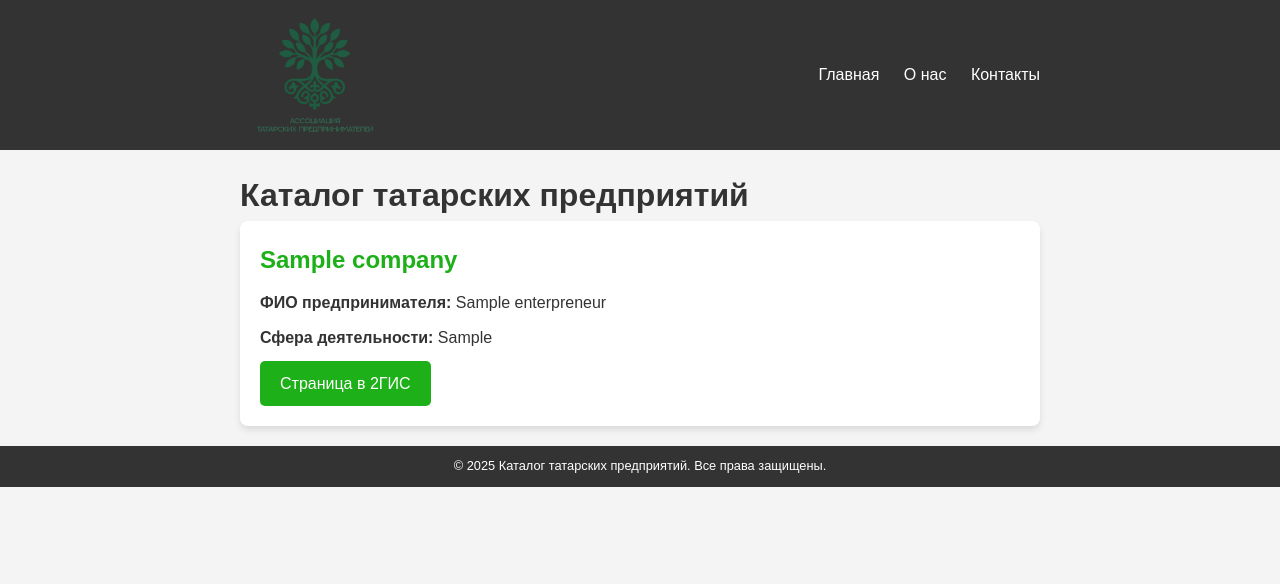
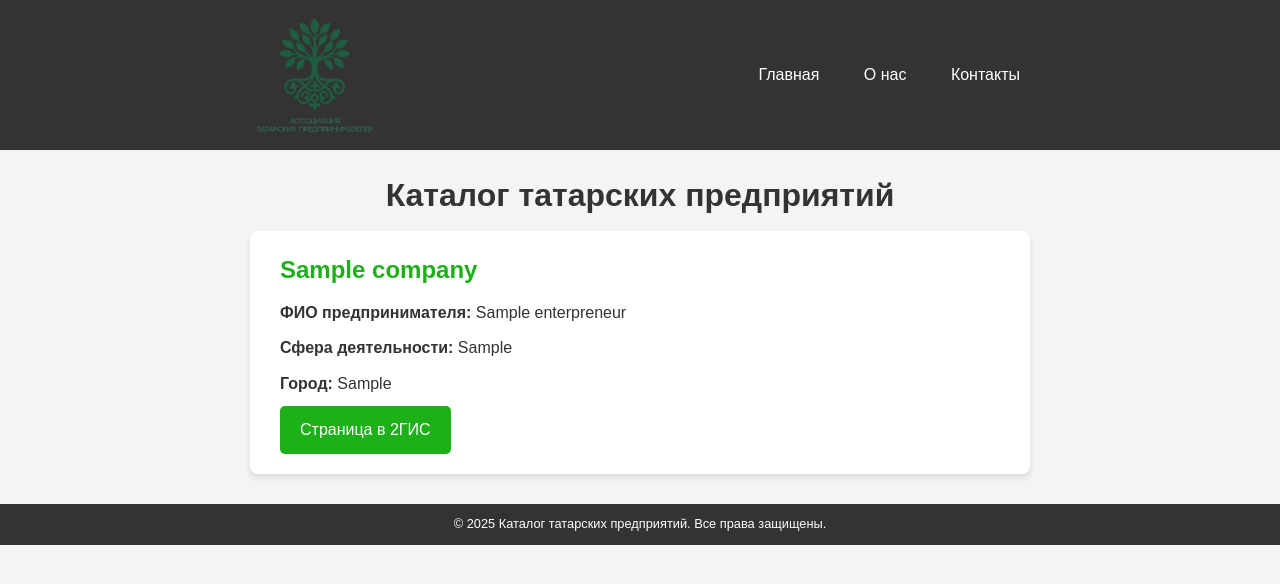
Before and after one commit to Ramilische/TatarEnterpreneur, a Django app: page /home in a window 1280 px wide. Shown: the top 584 px of the page. Run offline with Django 5.2, Linux system fonts and the light colour scheme; tables that the repository leaves empty hold one stand-in row (values such as "Sample post"); parts of the project's set-up code (start-up, migrations or seed data) failed here and were passed over.

Commit message:
Небольшие изменения шаблонов

```diff
--- a/django_project/static/css/styles.css
+++ b/django_project/static/css/styles.css
@@ -6,16 +6,13 @@
 }
 
 body {
+    display: flex;
+    flex-direction: column;
     font-family: Arial, sans-serif;
     line-height: 1.6;
     background-color: #f4f4f4;
     color: #333;
     padding: 0; /*  Убрал padding с body, чтобы header и footer прилегали к краям */
-}
-
-.container {
-    max-width: 800px; /* Уменьшил ширину для лучшего вида в одну колонку */
-    margin: 0 auto;
 }
 
 /* Стили для header */
@@ -46,6 +43,7 @@ header nav a {
     color: #fff;
     text-decoration: none;
     margin-left: 20px;
+    margin-right: 20px;
 }
 
 header nav a:hover {
@@ -61,6 +59,7 @@ div img {
 /* Стили для main */
 main {
     padding: 20px 0;
+    flex: 1;
 }
 
 /* Стили для footer */
@@ -71,18 +70,31 @@ footer {
     padding: 10px 0;
     font-size: 0.8em;
     margin-top: 20px;
+
+}
+
+.container {
+    max-width: 800px; /* Уменьшил ширину для лучшего вида в одну колонку */
+    width: min(800px, 100%);
+    margin: 0 auto;
+}
+
+.container h1 {
+    text-align: center;
+    width: auto;
 }
 
 /*  Стили для enterprise-list и enterprise-card (как в предыдущем ответе) */
 .enterprise-list {
     display: flex;
     flex-direction: column; /* Располагаем элементы вертикально */
-    gap: 20px;
+
 }
 
 .enterprise-card {
     background-color: #fff;
-    padding: 20px;
+    margin: 10px;
+    padding: 20px 20px 20px 30px;
     border-radius: 8px;
     box-shadow: 0 4px 6px rgba(0, 0, 0, 0.1);
     transition: transform 0.3s ease-in-out;
@@ -118,8 +130,9 @@ footer {
 .twogis-button {
     display: inline-block;
     background-color: #1db018;
+    font-size: 1em;
     color: #fff;
-    padding: 10px 20px;
+    padding: 15px 20px;
     text-decoration: none;
     border-radius: 5px;
     transition: background-color 0.3s ease;
--- a/django_project/static/js/script.js
+++ b/django_project/static/js/script.js
@@ -6,3 +6,7 @@ function redirect(url)
 function new_page(url) {
     window.open(url);
 }
+
+function show_popup() {
+
+}
--- a/django_project/templates/app/company.html
+++ b/django_project/templates/app/company.html
@@ -4,8 +4,6 @@
         Страница компании
 -->
 {% block content %}
-<script src="{% static 'js/script.js' %}"></script>
-<body>
 <div class="container">
     <h2>{{ company.name }}</h2>
     <p>Сфера: {{ company.field }}</p>
@@ -14,6 +12,5 @@
     <button class="twogis-button" onclick="new_page('{{ company.twogislink }}')">Ссылка на 2ГИС</button>
     <img src="https://static.maps.2gis.com/1.0?s=880x250&c=55.75717,49.12963&z=17" alt="карта">
 </div>
-</body>
 
 {% endblock %}
--- a/django_project/templates/app/homepage.html
+++ b/django_project/templates/app/homepage.html
@@ -5,7 +5,6 @@
 -->
 {% block content %}
 
-<body>
 <div class="container">
     <h1>Каталог татарских предприятий</h1>
     <div class="enterprise-list">
@@ -15,16 +14,16 @@
             <h2>{{ comp.name }}</h2>
             <p><strong>ФИО предпринимателя:</strong> {{ comp.enterpreneur.name }}</p>
             <p><strong>Сфера деятельности:</strong> {{ comp.field }}</p>
-                <a href="{{ comp.twogislink }}"  target="_blank"> Страница в 2ГИС</a>
+            <p><strong>Город:</strong> {{ comp.city }}</p>
+            <button class="twogis-button" onclick="new_page('{{ comp.twogislink }}')">Страница в 2ГИС</button>
         </div>
         {% endfor %}
     </div>
 </div>
-</body>
 
 <div class="pop-up">
+    <div class="pop-up-content">
 
     </div>
-
-<script src="{% static 'js/script.js'%}"></script>
+</div>
 {% endblock %}
--- a/django_project/templates/base.html
+++ b/django_project/templates/base.html
@@ -7,6 +7,7 @@
     <title>{{ title }}</title>
     <link rel="stylesheet" href="{% static 'css/styles.css' %}">
 </head>
+<body>
 <header>
     <div class="container">
         <img src="{% static 'images/logo.png' %}" alt="Логотип сайта">
@@ -26,4 +27,7 @@
         <p>&copy; 2025 Каталог татарских предприятий. Все права защищены.</p>
     </div>
 </footer>
+</body>
+
+<script src="{% static 'js/script.js'%}"></script>
 </html>
```
Lines whose indentation alone changed are shown as unchanged.
